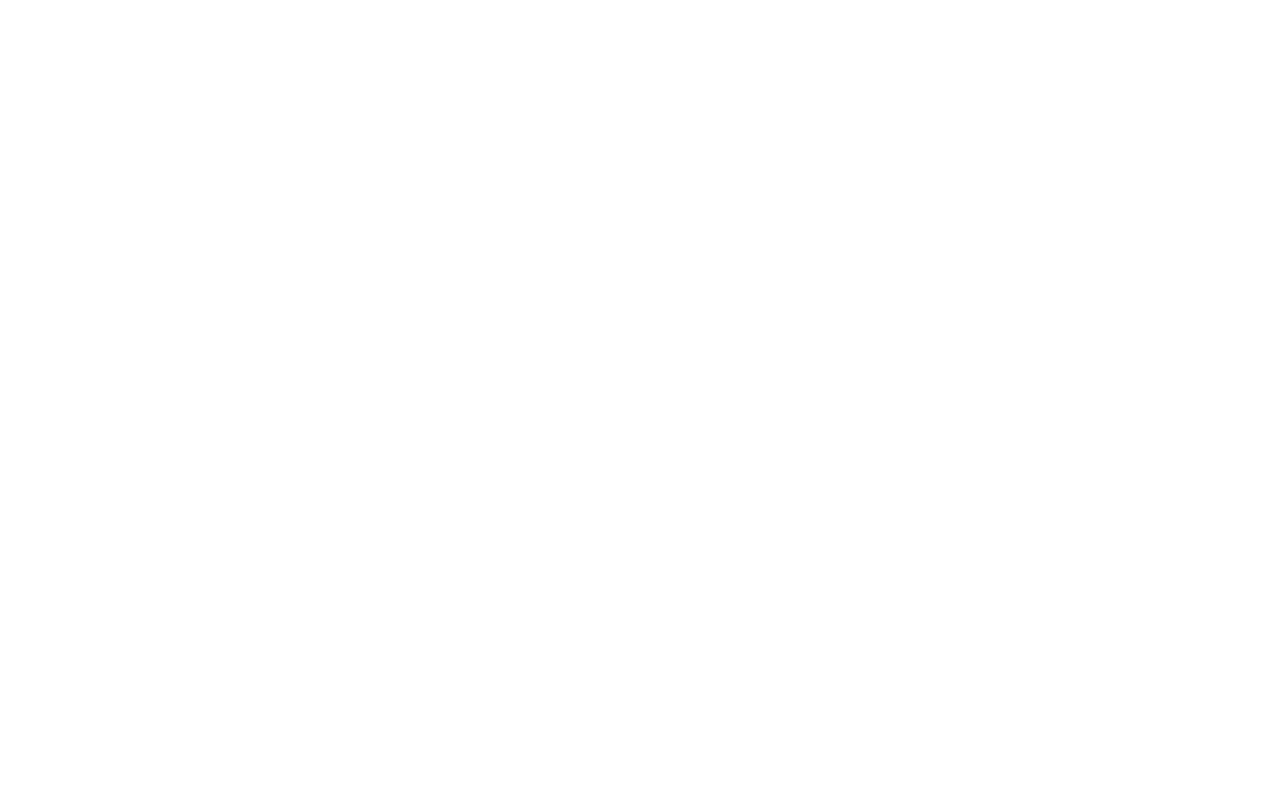
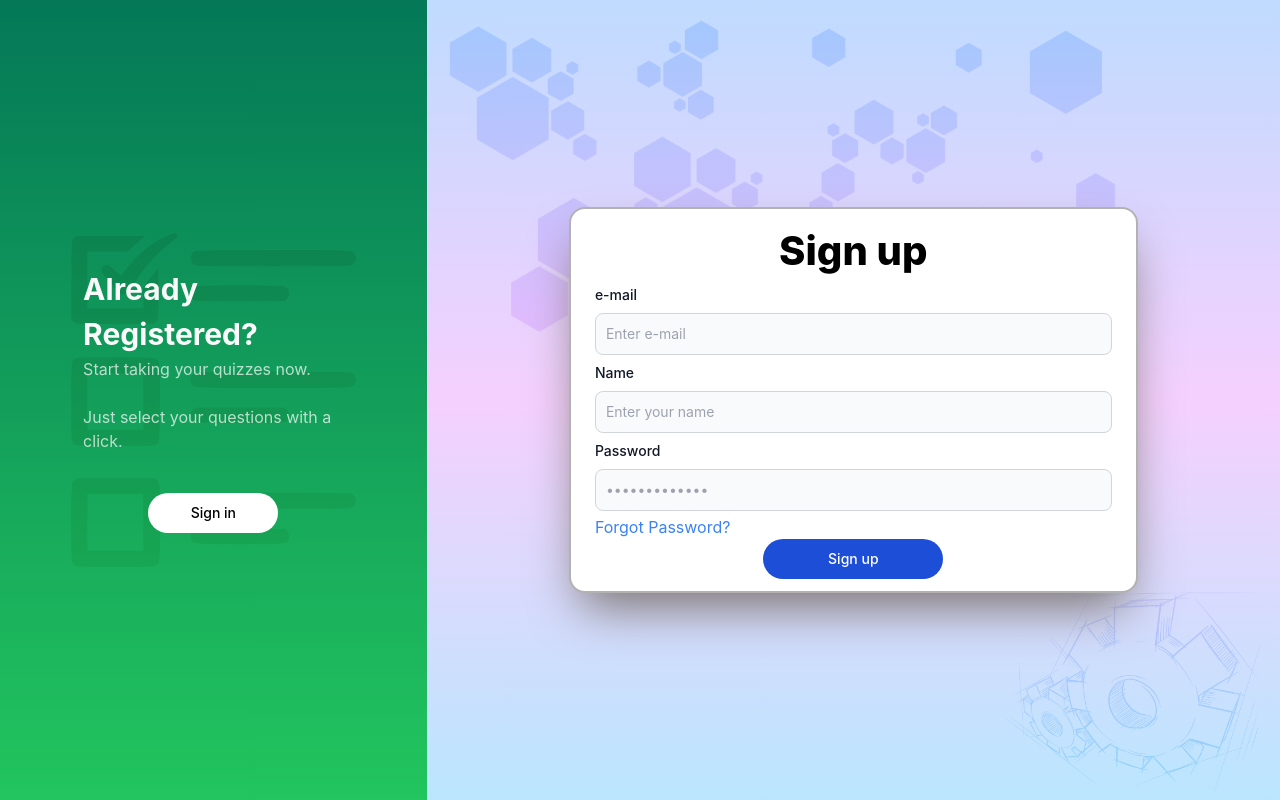
Before and after one commit to samk97/KWIZ-APP, a React (Create React App) app in the folder frontend/: page /signup in a window 1280 px wide. Before the commit this address had no page. Built offline with nearby package versions, Linux system fonts and the light colour scheme.

Commit message:
components further  added

```diff
--- a/frontend/src/App.js
+++ b/frontend/src/App.js
@@ -7,7 +7,7 @@
   return (
     <Routes>
       <Route path="/login" element={<Login_page />}></Route>
-      <Route path="/sign-up" element={<Signup_page />}></Route>
+      <Route path="/signup" element={<Signup_page />}></Route>
     </Routes>
   );
 }
--- /dev/null
+++ b/frontend/src/components/Button.js
@@ -0,0 +1,16 @@
+function Button(props) {
+  const buttonType = props.buttonType;
+  const buttonLabel = props.buttonLabel;
+  const buttonClassName = props.buttonClassName;
+  return (
+    <>
+      <div className="flex justify-center">
+        <button type={buttonType} className={buttonClassName}>
+          {buttonLabel}
+        </button>
+      </div>
+    </>
+  );
+}
+
+export default Button;
--- /dev/null
+++ b/frontend/src/components/Form.js
@@ -0,0 +1,16 @@
+function Form(props) {
+  const formLabel = props.formLabel;
+  const buttonLabel = props.buttonLabel;
+
+  return (
+    <>
+      <div className="z-10 flex flex-col w-2/3 bg-white border-2 border-black border-opacity-30 rounded-2xl shadow-2xl shadow-stone-500 p-3">
+        <h1 className="text-[40px] font-extrabold text-center">{formLabel}</h1>
+
+        <form>{props.children}</form>
+      </div>
+    </>
+  );
+}
+
+export default Form;
--- /dev/null
+++ b/frontend/src/components/InputField.js
@@ -0,0 +1,27 @@
+function InputField(props) {
+  // for label
+  const labelHtmlFor = props.labelHtmlFor;
+  const labelClassName = props.labelClassName;
+  const labelPlaceHolder = props.labelPlaceHolder;
+
+  // for input field
+  const inputType = props.inputType;
+  const inputClassName = props.inputClassName;
+  const inputPlaceholder = props.inputPlaceholder;
+  return (
+    <div className="py-1 px-3">
+      <label htmlFor={labelHtmlFor} className={labelClassName}>
+        {labelPlaceHolder}
+      </label>
+      <input
+        type={inputType}
+        id={labelHtmlFor}
+        className={inputClassName}
+        placeholder={inputPlaceholder}
+        required
+      />
+    </div>
+  );
+}
+
+export default InputField;
--- /dev/null
+++ b/frontend/src/components/Link.js
@@ -0,0 +1,14 @@
+function Link(props) {
+  const linkLabel = props.linkLabel;
+  return (
+    <>
+      <div className="px-3">
+        <a href="#" className="text-blue-500">
+          {linkLabel}
+        </a>
+      </div>
+    </>
+  );
+}
+
+export default Link;
--- a/frontend/src/components/Minor_side.js
+++ b/frontend/src/components/Minor_side.js
@@ -1,10 +1,11 @@
 import checklist_image from "../images/cheklist-image.png";
+import Button from "./Button";
 
 function Minor_side(props) {
   const text1 = props.text1;
   const text2 = props.text2;
   const text3 = props.text3;
-  const buttonAction = props.buttonAction;
+  const buttonLabel = props.buttonLabel;
 
   return (
     <>
@@ -23,12 +24,11 @@
 
           <h3 className="opacity-70 text-white mt-6">{text3}</h3>
 
-          <button
-            type="submit"
-            className="z-10 text-black bg-white hover:bg-gray-200 focus:ring-4 focus:outline-none focus:ring-blue-300 font-medium rounded-full text-sm w-1/2 px-5 py-2.5 text-center mt-10"
-          >
-            {buttonAction}
-          </button>
+          <Button
+            ButtonType="submit"
+            buttonClassName="z-10 text-black bg-white hover:bg-gray-200 focus:ring-4 focus:outline-none focus:ring-blue-300 font-medium rounded-full text-sm w-1/2 px-5 py-2.5 text-center mt-10"
+            buttonLabel={buttonLabel}
+          ></Button>
         </div>
       </div>
     </>
--- a/frontend/src/components/Sform.js
+++ /dev/null
@@ -1,80 +0,0 @@
-function Sform(props) {
-  const action = props.action;
-  const buttonAction = props.buttonAction;
-  return (
-    <>
-      <div className="z-10 flex flex-col w-2/3 bg-white border-2 border-black border-opacity-30 rounded-2xl shadow-2xl shadow-stone-500 p-3">
-        <h1 className="text-[40px] font-extrabold text-center">{action}</h1>
-
-        <form>
-          {/* ID */}
-          <div>
-            <label
-              for="e-mail"
-              className="block mb-2 text-sm font-medium text-gray-900 dark:text-green"
-            >
-              e-mail
-            </label>
-            <input
-              type="text"
-              id="email"
-              className="bg-gray-50 border border-gray-300 text-gray-900 text-sm rounded-lg focus:ring-blue-500 focus:border-blue-500 block w-full p-2.5"
-              placeholder="Enter e-mail"
-              required
-            />
-          </div>
-
-          <div>
-            <label
-              for="e-mail"
-              className="block mb-2 text-sm font-medium text-gray-900 dark:text-green"
-            >
-              Name
-            </label>
-            <input
-              type="text"
-              id="email"
-              className="bg-gray-50 border border-gray-300 text-gray-900 text-sm rounded-lg focus:ring-blue-500 focus:border-blue-500 block w-full p-2.5"
-              placeholder="Enter your name"
-              required
-            />
-          </div>
-
-          {/* password */}
-          <div className="mb-6">
-            <label
-              for="password"
-              className="block mb-2 text-sm font-medium text-gray-900"
-            >
-              Password
-            </label>
-            <input
-              type="password"
-              id="password"
-              className="bg-gray-50 border border-gray-300 text-gray-900 text-sm rounded-lg focus:ring-blue-500 focus:border-blue-500 block w-full p-2.5"
-              placeholder="•••••••••"
-              required
-            />
-
-            {/* forgot password */}
-            <a href="#" className="text-blue-500 block">
-              Forgot password?
-            </a>
-
-            {/* submit button */}
-            <div className="flex justify-center">
-              <button
-                type="submit"
-                className="text-white bg-blue-700 hover:bg-blue-800 focus:ring-4 focus:outline-none focus:ring-blue-300 font-medium rounded-full text-sm py-2.5 text-center w-4/12"
-              >
-                {buttonAction}
-              </button>
-            </div>
-          </div>
-        </form>
-      </div>
-    </>
-  );
-}
-
-export default Sform;
--- a/frontend/src/main_modules/Login_page.js
+++ b/frontend/src/main_modules/Login_page.js
@@ -1,22 +1,55 @@
 import Major_side from "../components/Major_side";
 import Minor_side from "../components/Minor_side";
-import Lform from "../components/Lform";
+import Form from "../components/Form";
+import InputField from "../components/InputField";
+import Link from "../components/Link";
+import Button from "../components/Button";
 
 function Login_page() {
-  const action = "Log in";
-  const buttonAction = "Sign in";
+  const formLabel = "Log in";
+  const buttonLabel = "Sign in";
   return (
     <>
       <div className="flex w-full h-screen">
         <Major_side>
-          <Lform action={action} buttonAction={buttonAction}></Lform>
+          <Form formLabel={formLabel}>
+            {/* ID */}
+            <InputField
+              labelHtmlFor="email"
+              labelClassName="block mb-2 text-sm font-medium text-gray-900 dark:text-green"
+              labelPlaceHolder="e-mail"
+              inputType="text"
+              inputClassName="bg-gray-50 border border-gray-300 text-gray-900 text-sm rounded-lg focus:ring-blue-500 focus:border-blue-500 block w-full p-2.5"
+              inputPlaceholder="Enter e-mail"
+            ></InputField>
+
+            {/* password */}
+            <InputField
+              labelHtmlFor="password"
+              labelClassName="block mb-2 text-sm font-medium text-gray-900 dark:text-green"
+              labelPlaceHolder="Password"
+              inputType="password"
+              inputClassName="bg-gray-50 border border-gray-300 text-gray-900 text-sm rounded-lg focus:ring-blue-500 focus:border-blue-500 block w-full p-2.5"
+              inputPlaceholder="•••••••••••••"
+            ></InputField>
+
+            {/* forgot password */}
+            <Link linkLabel="Forgot Password?"></Link>
+
+            {/* submit button */}
+            <Button
+              ButtonType="submit"
+              buttonClassName="text-white bg-blue-700 hover:bg-blue-800 focus:ring-4 focus:outline-none focus:ring-blue-300 font-medium rounded-full text-sm py-2.5 text-center w-4/12"
+              buttonLabel={buttonLabel}
+            ></Button>
+          </Form>
         </Major_side>
 
         <Minor_side
           text1="New Here?"
           text2="Sign up and take your quizzes here."
           text3="Choose from a variety of questions or add your own."
-          buttonAction="Sign up"
+          buttonLabel="Sign up"
         ></Minor_side>
       </div>
     </>
--- a/frontend/src/main_modules/Signup_page.js
+++ b/frontend/src/main_modules/Signup_page.js
@@ -1,10 +1,14 @@
 import Major_side from "../components/Major_side";
 import Minor_side from "../components/Minor_side";
-import Sform from "../components/Sform";
+import Form from "../components/Form";
+import InputField from "../components/InputField";
+import Link from "../components/Link";
+import Button from "../components/Button";
 
 function Signup_page() {
-  const action = "Sign up";
-  const buttonAction = "Sign up";
+  const formLabel = "Sign up";
+  const buttonLabel = "Sign up";
+
   return (
     <>
       <div className="flex w-full h-screen">
@@ -12,10 +16,51 @@
           text1="Already Registered?"
           text2="Start taking your quizzes now."
           text3="Just select your questions with a click."
-          buttonAction="Sign in"
+          buttonLabel="Sign in"
         ></Minor_side>
+
         <Major_side>
-          <Sform action={action} buttonAction={buttonAction}></Sform>
+          <Form formLabel={formLabel}>
+            {/* ID */}
+            <InputField
+              labelHtmlFor="email"
+              labelClassName="block mb-2 text-sm font-medium text-gray-900 dark:text-green"
+              labelPlaceHolder="e-mail"
+              inputType="text"
+              inputClassName="bg-gray-50 border border-gray-300 text-gray-900 text-sm rounded-lg focus:ring-blue-500 focus:border-blue-500 block w-full p-2.5"
+              inputPlaceholder="Enter e-mail"
+            ></InputField>
+
+            {/* Name */}
+            <InputField
+              labelHtmlFor="name"
+              labelClassName="block mb-2 text-sm font-medium text-gray-900 dark:text-green"
+              labelPlaceHolder="Name"
+              inputType="text"
+              inputClassName="bg-gray-50 border border-gray-300 text-gray-900 text-sm rounded-lg focus:ring-blue-500 focus:border-blue-500 block w-full p-2.5"
+              inputPlaceholder="Enter your name"
+            ></InputField>
+
+            {/* password */}
+            <InputField
+              labelHtmlFor="password"
+              labelClassName="block mb-2 text-sm font-medium text-gray-900 dark:text-green"
+              labelPlaceHolder="Password"
+              inputType="password"
+              inputClassName="bg-gray-50 border border-gray-300 text-gray-900 text-sm rounded-lg focus:ring-blue-500 focus:border-blue-500 block w-full p-2.5"
+              inputPlaceholder="•••••••••••••"
+            ></InputField>
+
+            {/* forgot password */}
+            <Link linkLabel="Forgot Password?"></Link>
+
+            {/* submit button */}
+            <Button
+              ButtonType="submit"
+              buttonClassName="text-white bg-blue-700 hover:bg-blue-800 focus:ring-4 focus:outline-none focus:ring-blue-300 font-medium rounded-full text-sm py-2.5 text-center w-4/12"
+              buttonLabel={buttonLabel}
+            ></Button>
+          </Form>
         </Major_side>
       </div>
     </>
```
Also changed, not shown: 1 other file (tests, documents, lock files or other folders).
